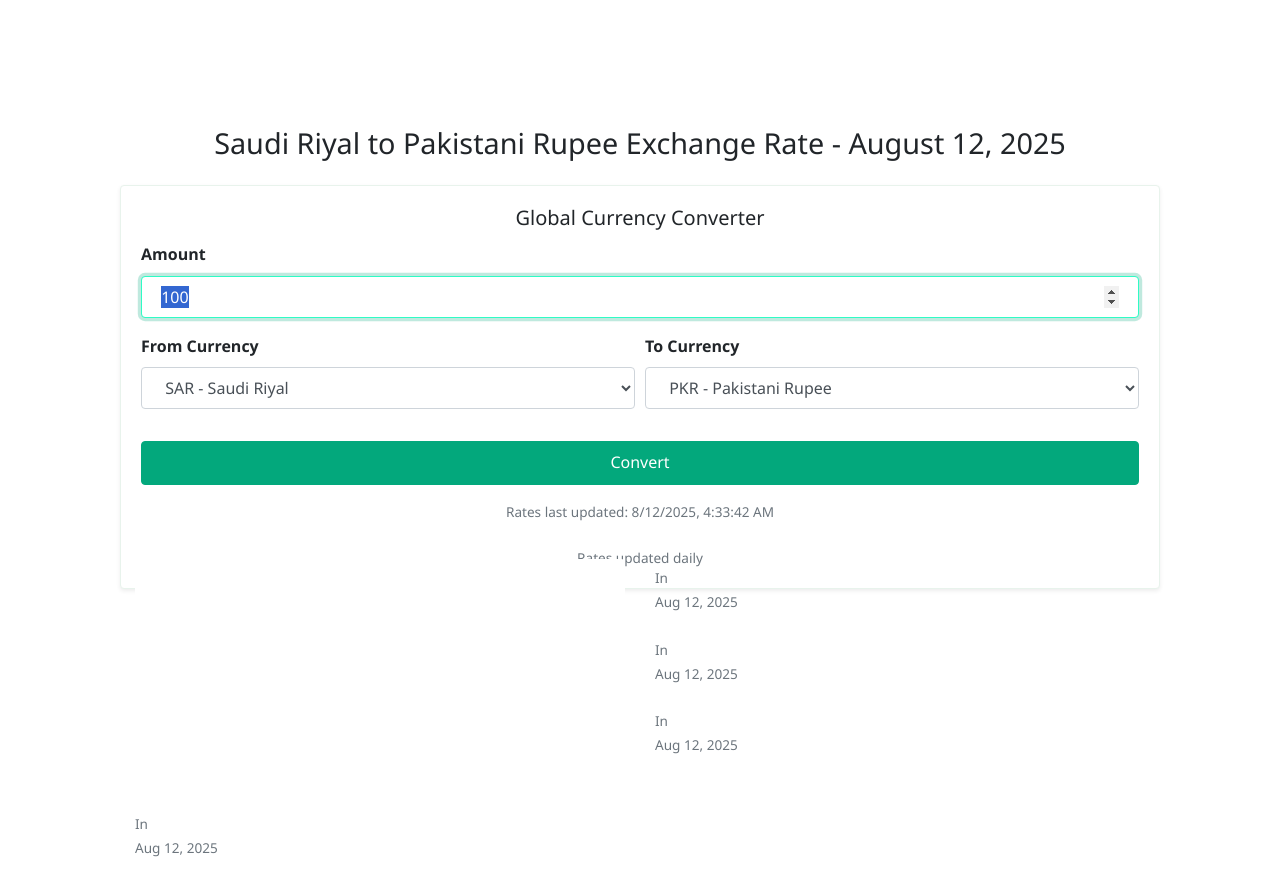
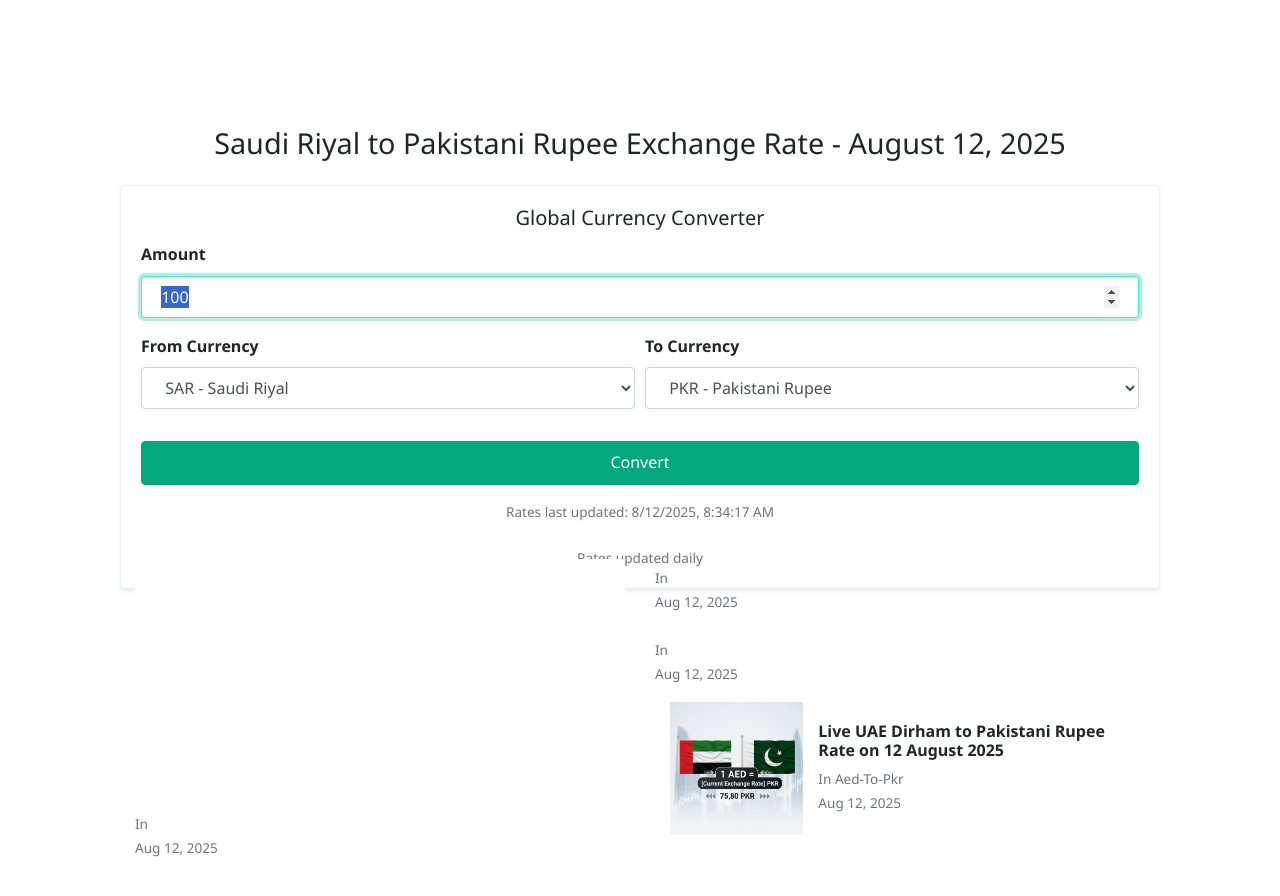
Before and after one commit to mlcom/mlcom.github.io, a Jekyll site: the page built from index.html, in a window 1280 px wide and 900 px high. Shown: the top 896 px of the window. Built offline with Jekyll 4.4.1, drawn with Linux system fonts in a browser that asks for light colours; nearby versions of some CDN libraries; the list of posts is cut into pages by our own code.

Commit message:
Automated: Update currency rates and generate daily posts

```diff
--- a/_data/rates.yml
+++ b/_data/rates.yml
@@ -1,4 +1,4 @@
-last_updated_utc: '2025-08-12T04:33:42.221735+00:00'
+last_updated_utc: '2025-08-12T08:34:17.805532+00:00'
 rates:
   AED: 3.6725
   AFN: 68.3063
--- a/_posts/2025-08-12-today-uae-dirham-to-pkr-exchange-rate-august-2025-prices-updated-aed-to-pkr.md
+++ b/_posts/2025-08-12-today-uae-dirham-to-pkr-exchange-rate-august-2025-prices-updated-aed-to-pkr.md
@@ -1,6 +1,6 @@
 ---
 layout: post
-title:  'Today's AED to PKR Exchange Rate: 12 August 2025'
+title:  'Live UAE Dirham to Pakistani Rupee Rate on 12 August 2025'
 author: jane
 categories: [ aed-to-pkr ]
 image: assets/images/aed-to-pkr-rate-today.jpg
```
